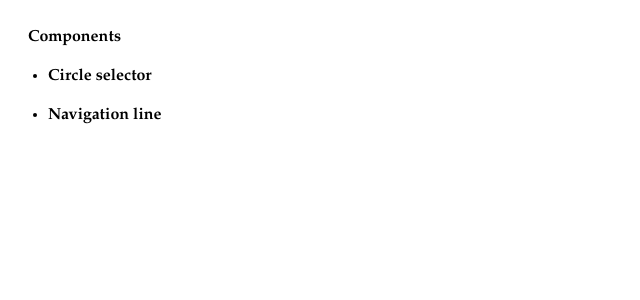
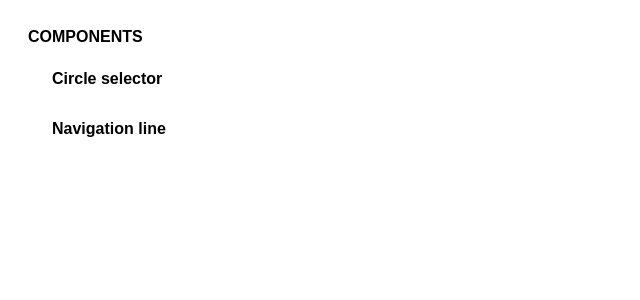
Before and after one commit to LaraGuardiola/angular-circleselector, an Angular app: page / in a window 1280 px wide. Shown: the top 300 px of the page, without its empty margins (0-640 px from the left). Built offline with nearby package versions, Linux system fonts and the light colour scheme.

Commit message:
starting textbox component, logic in navigation line still inside comp

```diff
--- a/src/app/app.component.css
+++ b/src/app/app.component.css
@@ -9,20 +9,34 @@
 }
 .main{
     display: flex;
-    font-family: Garamond;
+    font-family: Arial;
     font-weight: bold;
 }
+
+.mainspace{
+    position: absolute;
+    margin-top: 200px;
+}
+
 .sidemenu{
     width: fit-content;
     margin: 20px;
 }
 
 li {
-    margin: 20px;
+    margin: 1em;
+    padding: 0.5em;
+    list-style: none;
+    cursor: pointer;
+}
+
+li > a {
+    width: fit-content;
+    height: fit-content;
 }
 
 .menu-list > li:hover{
-    background-color: #00D1B2;
-    color: white;
+    opacity: 0.7;
+    color: black;
     border-radius: 2px;
 }
--- a/src/app/app.component.html
+++ b/src/app/app.component.html
@@ -2,11 +2,11 @@
     <div class="sidemenu">
         <aside class="menu">
             <p class="menu-label">
-              Components
+              COMPONENTS
             </p>
             <ul class="menu-list">
-              <li><a (click)="loadComponent('circleselector')">Circle selector</a></li>
-              <li><a (click)="loadComponent('navigationline')">Navigation line</a></li>
+              <li (click)="loadComponent($event,'circleselector')"><a>Circle selector</a></li>
+              <li (click)="loadComponent($event,'navigationline')"><a>Navigation line</a></li>
             </ul>
         </aside>
     </div>
--- a/src/app/app.component.ts
+++ b/src/app/app.component.ts
@@ -1,4 +1,4 @@
-import { Component, ViewChild, ViewContainerRef} from '@angular/core';
+import { Component, ElementRef, ViewChild, ViewContainerRef} from '@angular/core';
 import { faHeartCircleCheck } from '@fortawesome/free-solid-svg-icons';
 import { generalStyle } from './circle-selector/general-style-interface';
 
@@ -103,9 +103,10 @@ export class AppComponent {
   }
 
   @ViewChild('anchor', { read: ViewContainerRef }) anchor: ViewContainerRef | any;
-  async loadComponent(component: string) {
+  async loadComponent($event: Event, component: string) {
     const { CircleSelectorComponent } = await import('./circle-selector/circle-selector.component')
     const { NavigationLineComponent } = await import('./navigation-line/navigation-line.component')
+    let elem = ($event.target as HTMLElement);
 
     if(this.anchor.length === 0){
       if(component === 'circleselector'){
@@ -124,5 +125,20 @@ export class AppComponent {
         this.anchor.createComponent(NavigationLineComponent)
       }
     }
+    this.setClickedEffect(elem)
+  }
+
+  setClickedEffect(elem: HTMLElement) {
+    if(elem.nodeName === 'A'){
+      elem = elem.parentNode as HTMLElement
+    }
+    let ulElem = elem.parentNode
+    let ul = Array.from(ulElem!.childNodes)
+    for(let li of ul){
+      (li as HTMLElement).style.setProperty('background-color', '#ffffff');
+      (li as HTMLElement).style.setProperty('color', '#000000')
+    }
+    elem.style.setProperty('background-color','#00D1B2')
+    elem.style.setProperty('color','#ffffff')
   }
 }
--- a/src/app/circle-selector/circle-selector.component.css
+++ b/src/app/circle-selector/circle-selector.component.css
@@ -1,3 +1,8 @@
+.circle-selector {
+    margin-left: 6em;
+    margin-top: 3em;
+}
+
 .circle-selector-container {
     display: flex;
 }
--- a/src/app/navigation-line/navigation-line.component.css
+++ b/src/app/navigation-line/navigation-line.component.css
@@ -4,8 +4,10 @@
     box-sizing: border-box;
 }
 
-.navigation-line {
+.navigation-line, .form {
     display: flex;
+    margin-top: 3em;
+    margin-left: 6em;
 }
 
 .nav-circle {
--- a/src/app/navigation-line/navigation-line.component.html
+++ b/src/app/navigation-line/navigation-line.component.html
@@ -19,6 +19,8 @@
         </ng-container>
     </div>
 </div>
-<input #input (input)="onComplete()" type="text">
-<button class="button is-primary is-active" [disabled]="defaultValue === 0" (click)="previous()">previous</button>
-<button class="button is-info is-active"[disabled]="input.value.length === 0" (click)="next()">next</button>
+<div class="form">
+    <input #input (input)="onComplete()" type="text">
+    <button class="button is-primary is-active" [disabled]="defaultValue === 0" (click)="previous()">previous</button>
+    <button class="button is-info is-active"[disabled]="input.value.length === 0" (click)="next()">next</button>
+</div>
```
Also changed, not shown: src/app/circle-selector/circle-selector.component.ts (+0 -27 lines).
